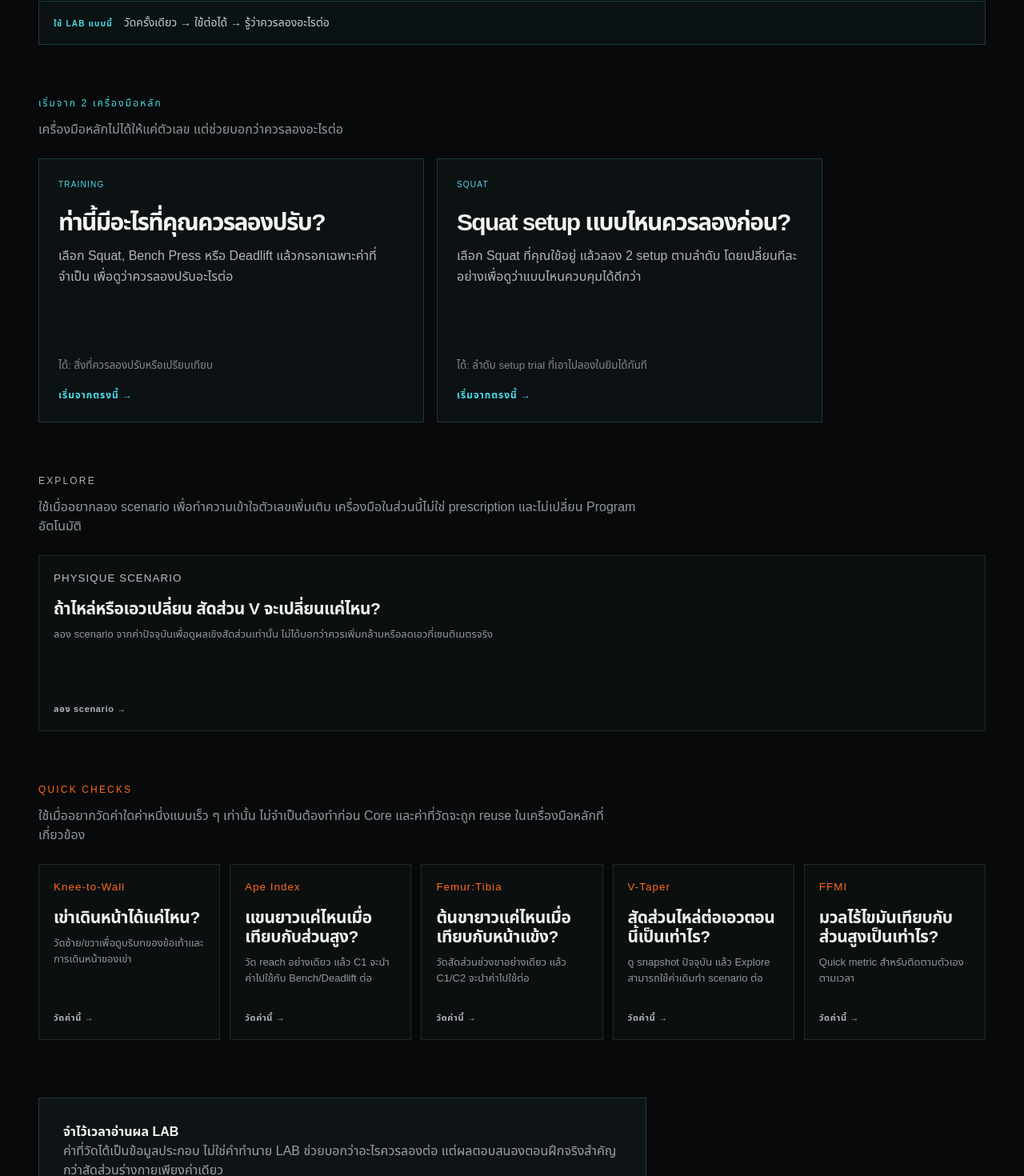
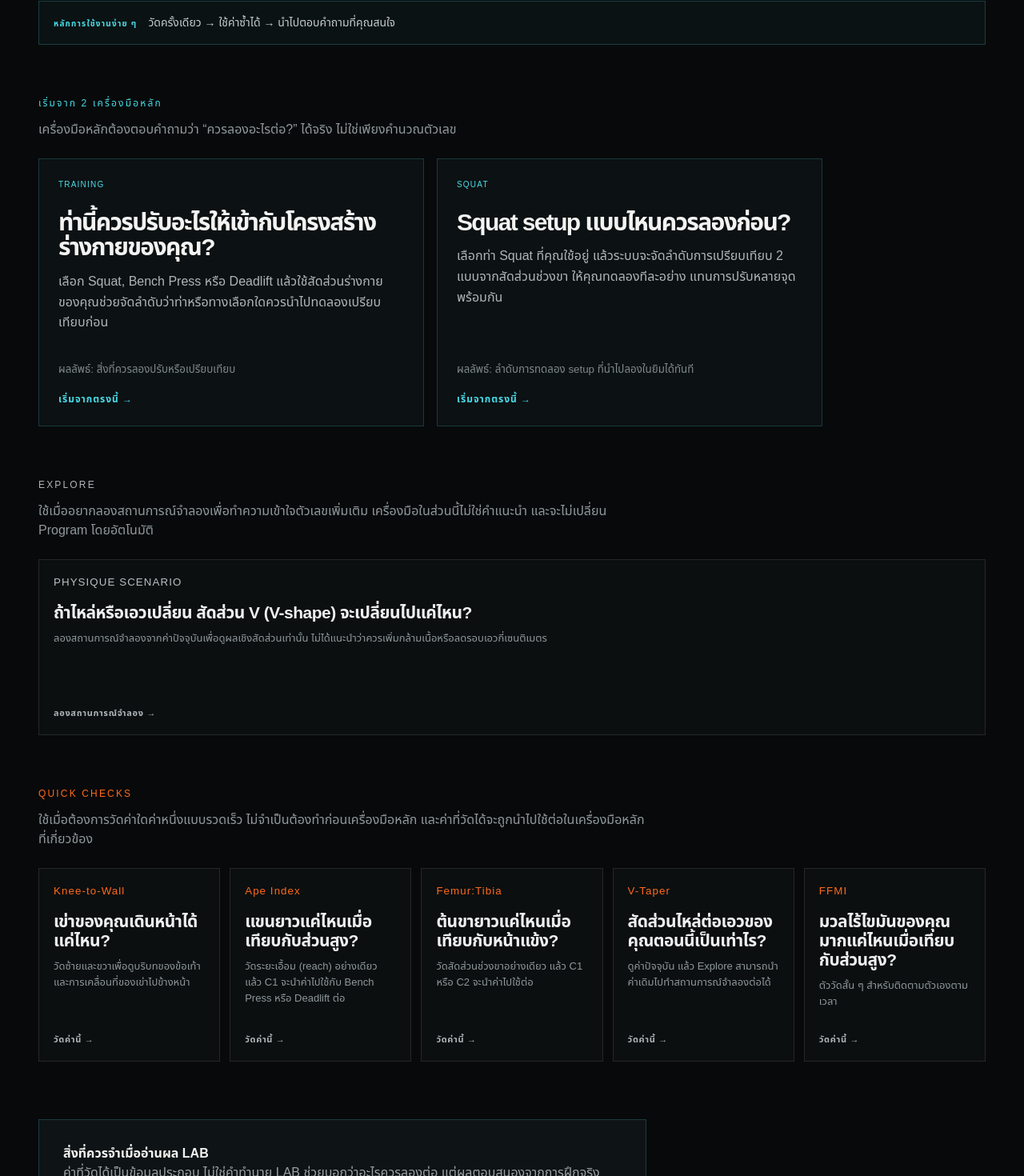
Before and after one commit to nutyfreshz/kdkamato, a Next.js app: page /lab in a window 1280 px wide. Shown: the part 576-2046 px from the top of the page at 80% size. Built offline with nearby package versions, Linux system fonts and the light colour scheme; no server answers.

Commit message:
copy: apply approved Thai LAB landing wording exactly

```diff
--- a/app/lab/page.jsx
+++ b/app/lab/page.jsx
@@ -9,40 +9,40 @@ export const metadata = {
 
 const content = {
   th: {
-    intro: 'เลือกเฉพาะคำถามที่คุณอยากรู้ ไม่ต้องทำทุกเครื่องมือ ค่าที่เคยวัดไว้จะถูกนำไปใช้ต่อใน LAB ที่เกี่ยวข้องโดยอัตโนมัติ',
+    intro: 'เลือกจากคำถามที่อยากรู้ก่อน ไม่จำเป็นต้องทำทุกเครื่องมือ และไม่ต้องจำศัพท์เฉพาะทาง ค่าที่วัดแล้วจะถูกใช้ซ้ำใน LAB ที่เกี่ยวข้อง เพื่อไม่ต้องกรอกข้อมูลเดิมซ้ำ',
     coreTitle: 'เริ่มจาก 2 เครื่องมือหลัก',
-    coreSub: 'เครื่องมือหลักไม่ได้ให้แค่ตัวเลข แต่ช่วยบอกว่าควรลองอะไรต่อ',
+    coreSub: 'เครื่องมือหลักต้องตอบคำถามว่า “ควรลองอะไรต่อ?” ได้จริง ไม่ใช่เพียงคำนวณตัวเลข',
     exploreTitle: 'Explore',
-    exploreSub: 'ใช้เมื่ออยากลอง scenario เพื่อทำความเข้าใจตัวเลขเพิ่มเติม เครื่องมือในส่วนนี้ไม่ใช่ prescription และไม่เปลี่ยน Program อัตโนมัติ',
+    exploreSub: 'ใช้เมื่ออยากลองสถานการณ์จำลองเพื่อทำความเข้าใจตัวเลขเพิ่มเติม เครื่องมือในส่วนนี้ไม่ใช่คำแนะนำ และจะไม่เปลี่ยน Program โดยอัตโนมัติ',
     quickTitle: 'Quick Checks',
-    quickSub: 'ใช้เมื่ออยากวัดค่าใดค่าหนึ่งแบบเร็ว ๆ เท่านั้น ไม่จำเป็นต้องทำก่อน Core และค่าที่วัดจะถูก reuse ในเครื่องมือหลักที่เกี่ยวข้อง',
+    quickSub: 'ใช้เมื่อต้องการวัดค่าใดค่าหนึ่งแบบรวดเร็ว ไม่จำเป็นต้องทำก่อนเครื่องมือหลัก และค่าที่วัดได้จะถูกนำไปใช้ต่อในเครื่องมือหลักที่เกี่ยวข้อง',
     core: [
       {
         href:'/lab/exercise-fit', tag:'TRAINING',
-        title:'ท่านี้มีอะไรที่คุณควรลองปรับ?',
-        copy:'เลือก Squat, Bench Press หรือ Deadlift แล้วกรอกเฉพาะค่าที่จำเป็น เพื่อดูว่าควรลองปรับอะไรต่อ',
-        result:'ได้: สิ่งที่ควรลองปรับหรือเปรียบเทียบ'
+        title:'ท่านี้ควรปรับอะไรให้เข้ากับโครงสร้างร่างกายของคุณ?',
+        copy:'เลือก Squat, Bench Press หรือ Deadlift แล้วใช้สัดส่วนร่างกายของคุณช่วยจัดลำดับว่าท่าหรือทางเลือกใดควรนำไปทดลองเปรียบเทียบก่อน',
+        result:'ผลลัพธ์: สิ่งที่ควรลองปรับหรือเปรียบเทียบ'
       },
       {
         href:'/lab/squat-geometry', tag:'SQUAT',
         title:'Squat setup แบบไหนควรลองก่อน?',
-        copy:'เลือก Squat ที่คุณใช้อยู่ แล้วลอง 2 setup ตามลำดับ โดยเปลี่ยนทีละอย่างเพื่อดูว่าแบบไหนควบคุมได้ดีกว่า',
-        result:'ได้: ลำดับ setup trial ที่เอาไปลองในยิมได้ทันที'
+        copy:'เลือกท่า Squat ที่คุณใช้อยู่ แล้วระบบจะจัดลำดับการเปรียบเทียบ 2 แบบจากสัดส่วนช่วงขา ให้คุณทดลองทีละอย่าง แทนการปรับหลายจุดพร้อมกัน',
+        result:'ผลลัพธ์: ลำดับการทดลอง setup ที่นำไปลองในยิมได้ทันที'
       }
     ],
     explore: [
       {
         href:'/lab/physique-goal', technical:'PHYSIQUE SCENARIO',
-        title:'ถ้าไหล่หรือเอวเปลี่ยน สัดส่วน V จะเปลี่ยนแค่ไหน?',
-        copy:'ลอง scenario จากค่าปัจจุบันเพื่อดูผลเชิงสัดส่วนเท่านั้น ไม่ได้บอกว่าควรเพิ่มกล้ามหรือลดเอวกี่เซนติเมตรจริง'
+        title:'ถ้าไหล่หรือเอวเปลี่ยน สัดส่วน V (V-shape) จะเปลี่ยนไปแค่ไหน?',
+        copy:'ลองสถานการณ์จำลองจากค่าปัจจุบันเพื่อดูผลเชิงสัดส่วนเท่านั้น ไม่ได้แนะนำว่าควรเพิ่มกล้ามเนื้อหรือลดรอบเอวกี่เซนติเมตร'
       }
     ],
     quick: [
-      { href:'/lab/knee-to-wall', title:'เข่าเดินหน้าได้แค่ไหน?', technical:'Knee-to-Wall', copy:'วัดซ้าย/ขวาเพื่อดูบริบทของข้อเท้าและการเดินหน้าของเข่า' },
-      { href:'/lab/ape-index', title:'แขนยาวแค่ไหนเมื่อเทียบกับส่วนสูง?', technical:'Ape Index', copy:'วัด reach อย่างเดียว แล้ว C1 จะนำค่าไปใช้กับ Bench/Deadlift ต่อ' },
-      { href:'/lab/femur-tibia', title:'ต้นขายาวแค่ไหนเมื่อเทียบกับหน้าแข้ง?', technical:'Femur:Tibia', copy:'วัดสัดส่วนช่วงขาอย่างเดียว แล้ว C1/C2 จะนำค่าไปใช้ต่อ' },
-      { href:'/lab/v-taper', title:'สัดส่วนไหล่ต่อเอวตอนนี้เป็นเท่าไร?', technical:'V-Taper', copy:'ดู snapshot ปัจจุบัน แล้ว Explore สามารถใช้ค่าเดิมทำ scenario ต่อ' },
-      { href:'/lab/ffmi', title:'มวลไร้ไขมันเทียบกับส่วนสูงเป็นเท่าไร?', technical:'FFMI', copy:'Quick metric สำหรับติดตามตัวเองตามเวลา' }
+      { href:'/lab/knee-to-wall', title:'เข่าของคุณเดินหน้าได้แค่ไหน?', technical:'Knee-to-Wall', copy:'วัดซ้ายและขวาเพื่อดูบริบทของข้อเท้าและการเคลื่อนที่ของเข่าไปข้างหน้า' },
+      { href:'/lab/ape-index', title:'แขนยาวแค่ไหนเมื่อเทียบกับส่วนสูง?', technical:'Ape Index', copy:'วัดระยะเอื้อม (reach) อย่างเดียว แล้ว C1 จะนำค่าไปใช้กับ Bench Press หรือ Deadlift ต่อ' },
+      { href:'/lab/femur-tibia', title:'ต้นขายาวแค่ไหนเมื่อเทียบกับหน้าแข้ง?', technical:'Femur:Tibia', copy:'วัดสัดส่วนช่วงขาอย่างเดียว แล้ว C1 หรือ C2 จะนำค่าไปใช้ต่อ' },
+      { href:'/lab/v-taper', title:'สัดส่วนไหล่ต่อเอวของคุณตอนนี้เป็นเท่าไร?', technical:'V-Taper', copy:'ดูค่าปัจจุบัน แล้ว Explore สามารถนำค่าเดิมไปทำสถานการณ์จำลองต่อได้' },
+      { href:'/lab/ffmi', title:'มวลไร้ไขมันของคุณมากแค่ไหนเมื่อเทียบกับส่วนสูง?', technical:'FFMI', copy:'ตัววัดสั้น ๆ สำหรับติดตามตัวเองตามเวลา' }
     ]
   },
   en: {
@@ -109,12 +109,12 @@ export default async function LabPage() {
 
   return <><SiteHeader language={language}/><main className="listing-page shell lab-page">
     <p className="eyebrow cyan">KDKAMATO LAB</p>
-    <h1>{language === 'en' ? <>WHAT DO YOU WANT<br/>TO UNDERSTAND?</> : <>มีอะไรเกี่ยวกับการฝึก<br/>ที่คุณอยากหาคำตอบ?</>}</h1>
+    <h1>{language === 'en' ? <>WHAT DO YOU WANT<br/>TO UNDERSTAND?</> : <>คุณอยากรู้อะไรเกี่ยวกับ<br/>ร่างกายของตัวเอง?</>}</h1>
     <p className="listing-intro">{c.intro}</p>
 
     <div className="lab-simple-rule">
-      <b>{language === 'en' ? 'ONE RULE' : 'ใช้ LAB แบบนี้'}</b>
-      <span>{language === 'en' ? 'Measure once → reuse the value → apply it to the question you care about.' : 'วัดครั้งเดียว → ใช้ต่อได้ → รู้ว่าควรลองอะไรต่อ'}</span>
+      <b>{language === 'en' ? 'ONE RULE' : 'หลักการใช้งานง่าย ๆ'}</b>
+      <span>{language === 'en' ? 'Measure once → reuse the value → apply it to the question you care about.' : 'วัดครั้งเดียว → ใช้ค่าซ้ำได้ → นำไปตอบคำถามที่คุณสนใจ'}</span>
     </div>
 
     <section className="lab-intent-section lab-core-section">
@@ -126,7 +126,7 @@ export default async function LabPage() {
     <section className="lab-intent-section lab-explore-section">
       <p className="eyebrow">{c.exploreTitle}</p>
       <p className="lab-section-copy">{c.exploreSub}</p>
-      <CompactCards items={c.explore} language={language} action={language === 'en' ? 'EXPLORE' : 'ลอง scenario'}/>
+      <CompactCards items={c.explore} language={language} action={language === 'en' ? 'EXPLORE' : 'ลองสถานการณ์จำลอง'}/>
     </section>
 
     <section className="lab-intent-section lab-quick-section">
@@ -136,10 +136,10 @@ export default async function LabPage() {
     </section>
 
     <div className="tool-warning" style={{marginTop:72}}>
-      <strong>{language === 'en' ? 'HOW TO READ LAB RESULTS' : 'จำไว้เวลาอ่านผล LAB'}</strong>
+      <strong>{language === 'en' ? 'HOW TO READ LAB RESULTS' : 'สิ่งที่ควรจำเมื่ออ่านผล LAB'}</strong>
       <p>{language === 'en'
         ? 'Measurements are context, not predictions. LAB helps you decide what to test next; your actual training response matters more than a body ratio.'
-        : 'ค่าที่วัดได้เป็นข้อมูลประกอบ ไม่ใช่คำทำนาย LAB ช่วยบอกว่าอะไรควรลองต่อ แต่ผลตอบสนองตอนฝึกจริงสำคัญกว่าสัดส่วนร่างกายเพียงค่าเดียว'}</p>
+        : 'ค่าที่วัดได้เป็นข้อมูลประกอบ ไม่ใช่คำทำนาย LAB ช่วยบอกว่าอะไรควรลองต่อ แต่ผลตอบสนองจากการฝึกจริงสำคัญกว่าสัดส่วนร่างกายเพียงค่าเดียว'}</p>
     </div>
 
     <style>{`
```
